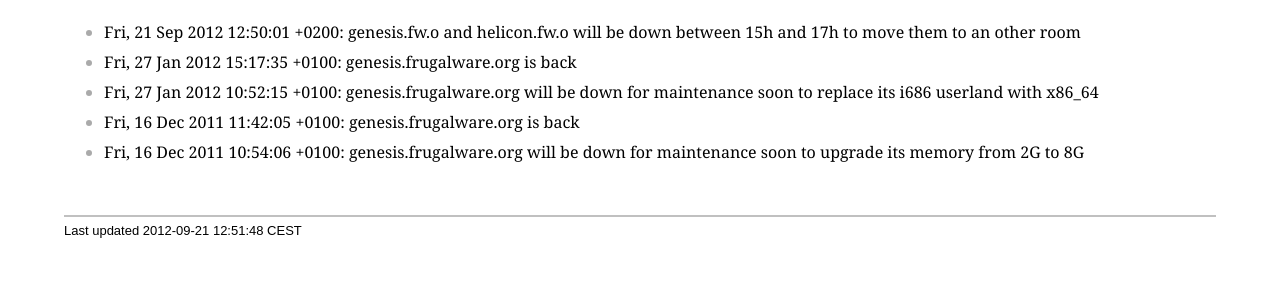
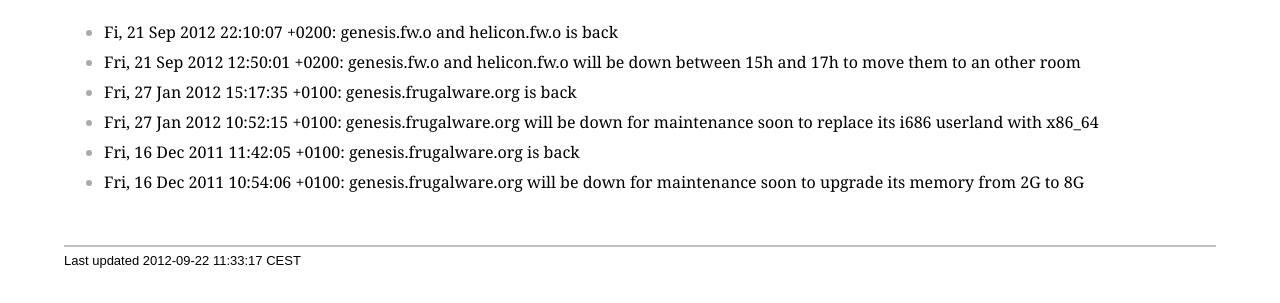
Before and after one commit to frugalware/frugalware.github.com, a plain HTML site: page index.html in a window 1280 px wide. Shown: the part 85-388 px from the top of the page. Drawn offline with Linux system fonts and the light colour scheme.

Commit message:
2012-09-22

```diff
--- a/index.html
+++ b/index.html
@@ -743,6 +743,11 @@
 <div class="ulist"><ul>
 <li>
 <p>
+Fi,  21 Sep 2012 22:10:07 +0200: genesis.fw.o and helicon.fw.o is back
+</p>
+</li>
+<li>
+<p>
 Fri, 21 Sep 2012 12:50:01 +0200: genesis.fw.o and helicon.fw.o will be down between 15h and 17h to move them to an other room
 </p>
 </li>
@@ -773,7 +778,7 @@
 <div id="footnotes"><hr /></div>
 <div id="footer">
 <div id="footer-text">
-Last updated 2012-09-21 12:51:48 CEST
+Last updated 2012-09-22 11:33:17 CEST
 </div>
 </div>
 </body>
```
Also changed, not shown: index.txt.
